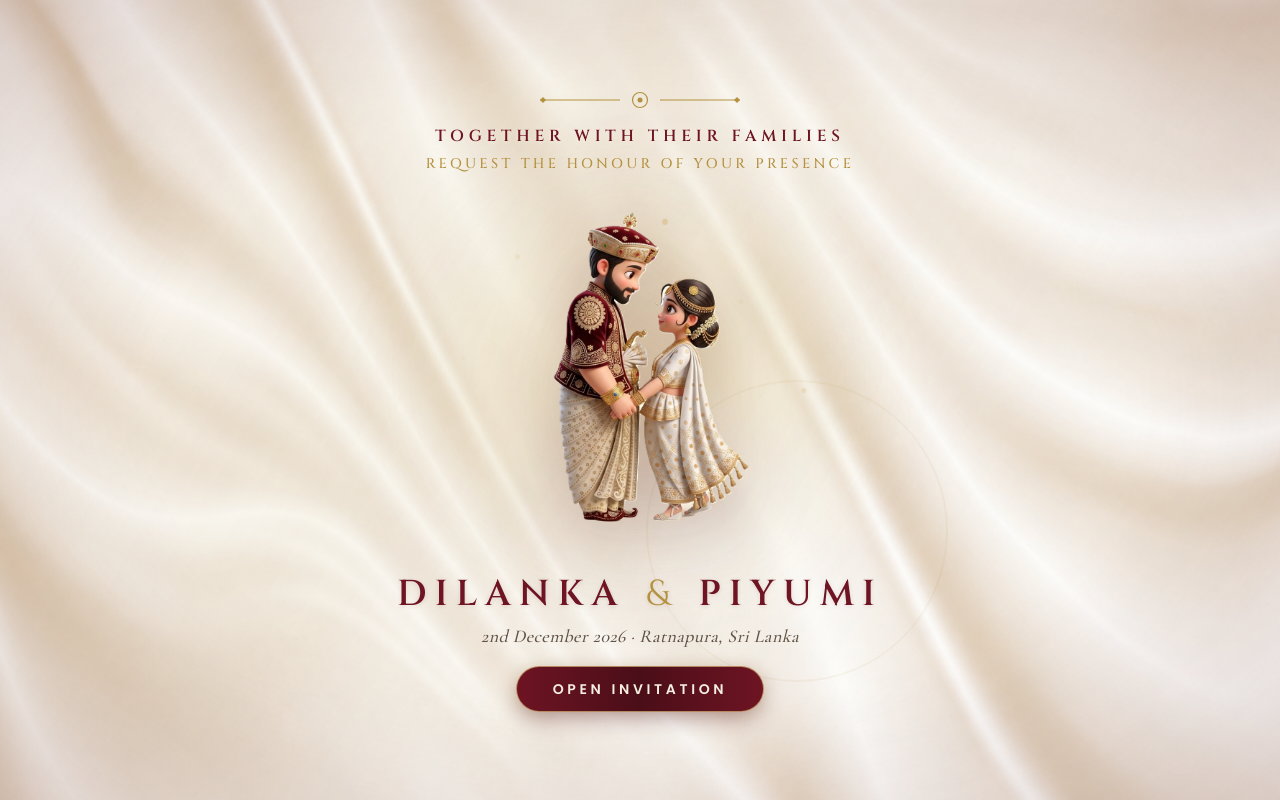
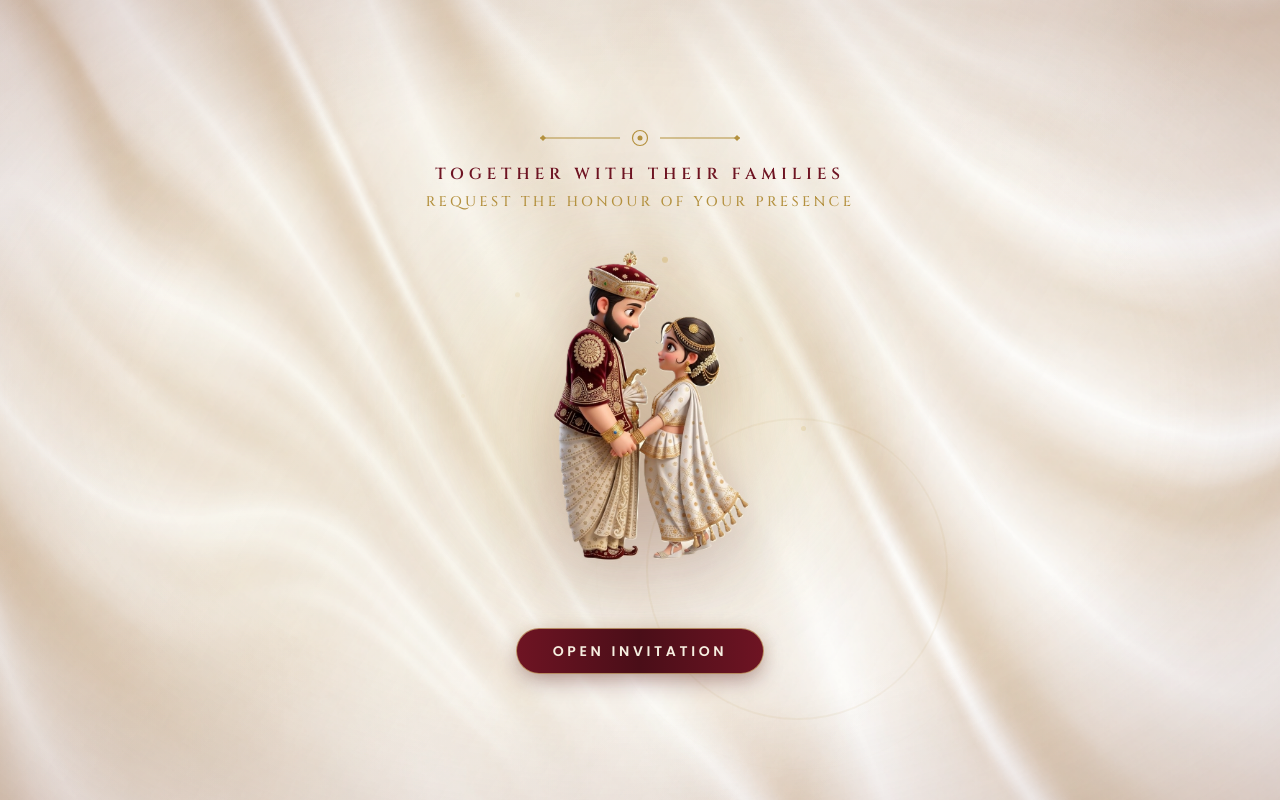
Before and after one commit to deshan-2002/inviteaura-demo-02, a Next.js app: page / in a window 1280 px wide. Built offline with nearby package versions, Linux system fonts and the light colour scheme.

Commit message:
refactor: remove date and couple names from HeroInvite component for cleaner UI

```diff
--- a/app/invitation/page.tsx
+++ b/app/invitation/page.tsx
@@ -352,15 +352,6 @@ export default function InvitationPage() {
           >
             Dilanka <span className="text-gold-light font-normal">&amp;</span> Piyumi
           </motion.h1>
-
-          <motion.p
-            initial={{ opacity: 0, y: 16 }}
-            animate={{ opacity: 1, y: 0 }}
-            transition={{ duration: 0.7, delay: 0.35, ease: [0.22, 1, 0.36, 1] }}
-            className="mt-4 font-sans text-base italic text-ivory/90 sm:text-xl"
-          >
-            Wednesday, 2nd December 2026 &middot; Ratnapura, Sri Lanka
-          </motion.p>
 
           {/* scroll hint */}
           <motion.div
--- a/components/HeroInvite.tsx
+++ b/components/HeroInvite.tsx
@@ -227,20 +227,8 @@ export default function HeroInvite() {
           </motion.div>
         </motion.div>
 
-        {/* BOTTOM SECTION: Couple Names, Date & Button */}
+        {/* BOTTOM SECTION: Button */}
         <motion.div variants={fadeUp} className="flex w-full flex-col items-center pb-1 sm:pb-2">
-          <h1 className="whitespace-nowrap font-display text-[clamp(15px,4.2vw,18px)] tracking-[0.14em] sm:text-2xl sm:tracking-[0.22em] md:text-3xl lg:text-4xl text-maroon font-bold uppercase drop-shadow-[0_1px_2px_rgba(74,14,24,0.12)]">
-            <Letters text="Dilanka" start={3.0} />{" "}
-            <span className="text-gold font-normal px-0.5 sm:px-1">
-              <Letters text="&" start={3.25} />
-            </span>{" "}
-            <Letters text="Piyumi" start={3.5} />
-          </h1>
-
-          <p className="mt-1 sm:mt-2 font-body text-xs sm:text-base md:text-lg italic text-ink/80 font-medium tracking-wide">
-            2nd December 2026 &middot; Ratnapura, Sri Lanka
-          </p>
-
           <motion.button
             whileHover={{ scale: 1.04, y: -2 }}
             whileTap={{ scale: 0.97 }}
```
